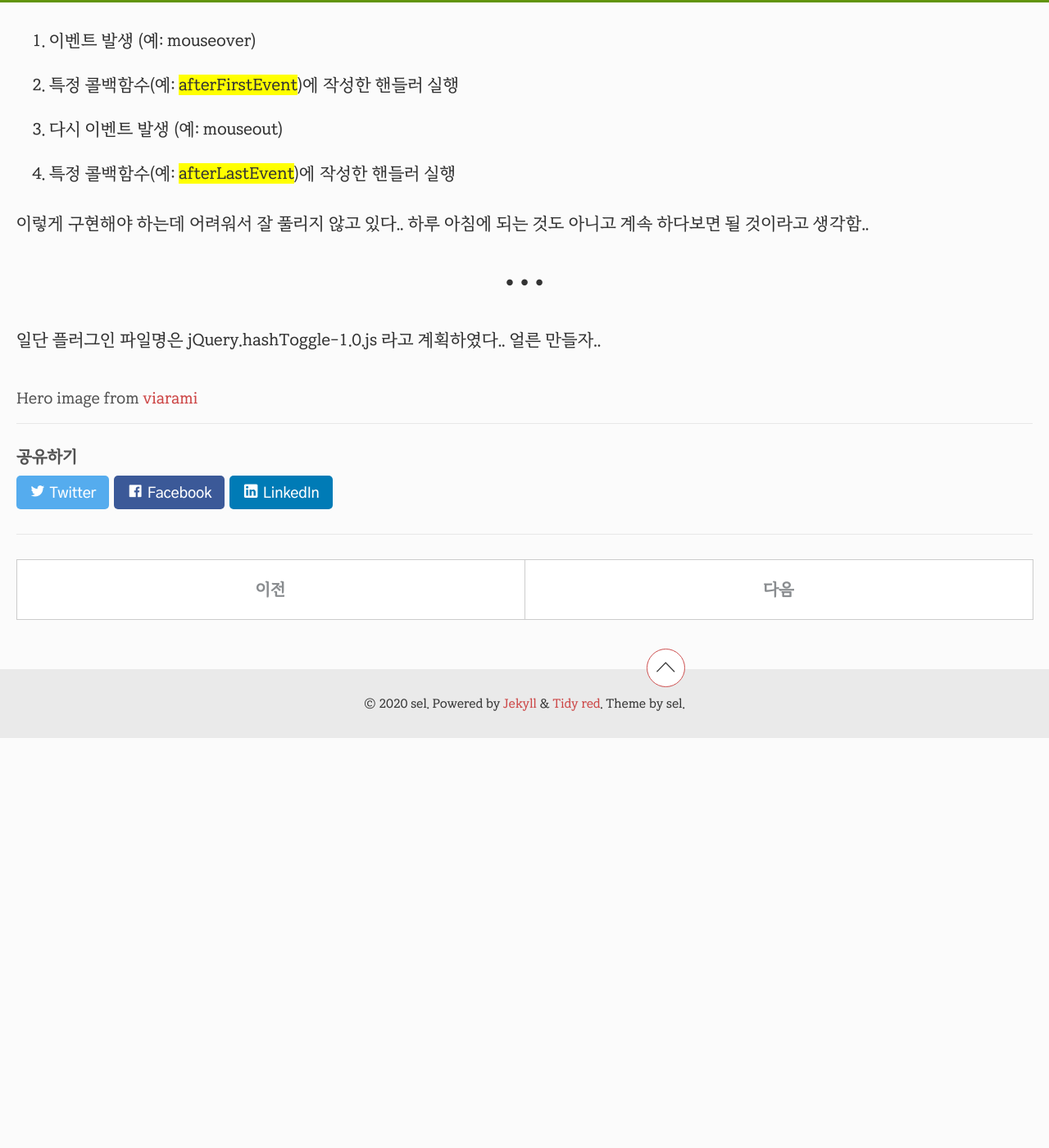
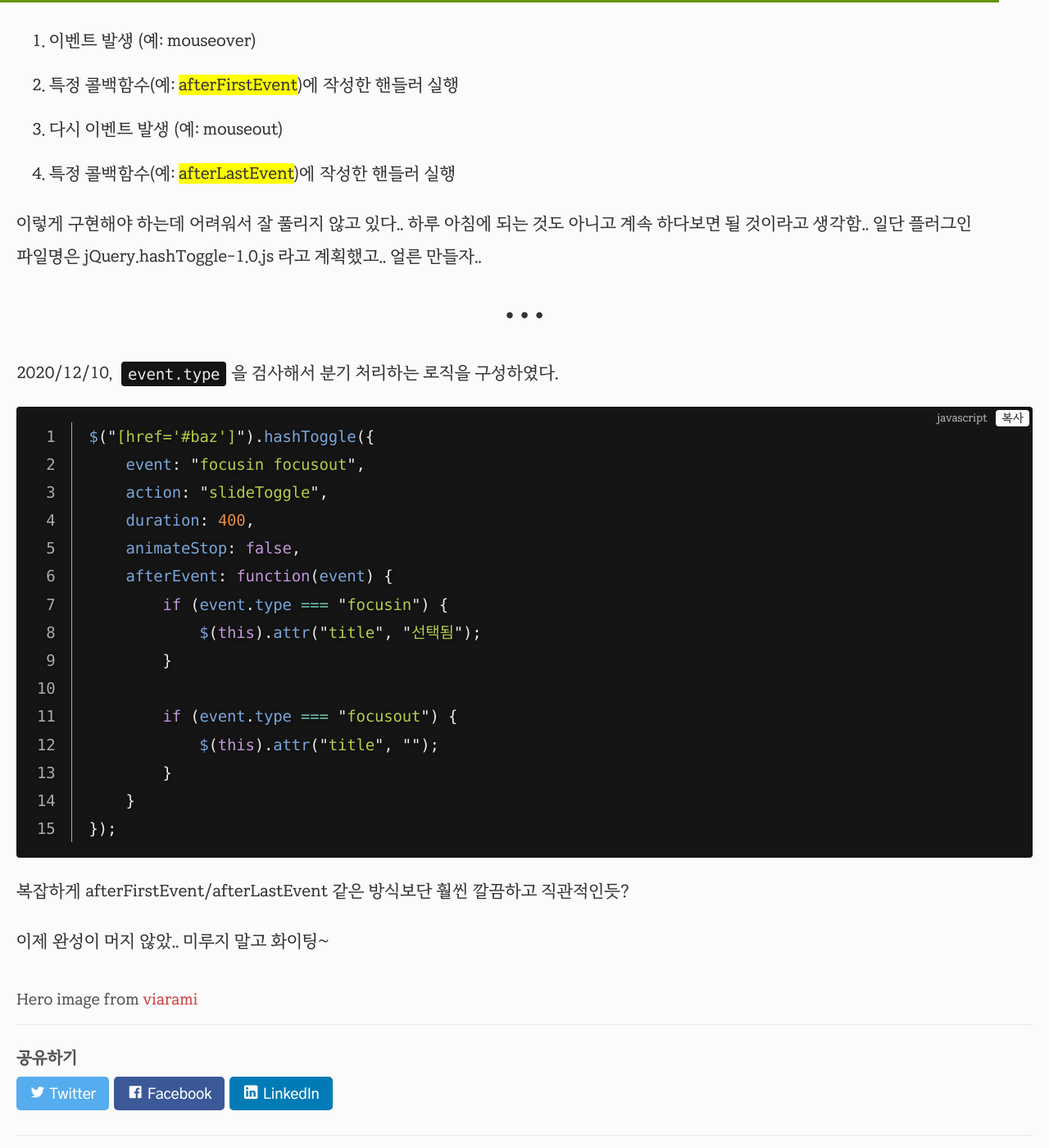
Before and after one commit to selosele/selosele.github.io, a Jekyll site: the page built from _posts/2020-10-15-making-jquery-plugin.md, in a window 1280 px wide and 1400 px high, scrolled down 4683 px. Shown: the whole window at 82% size. Built offline with Jekyll 4.4.1, drawn with Linux system fonts in a browser that asks for light colours; comment, search, counter and statistics services are not loaded; before the commit the page ends 5583 px from its top, so only the background shows below that; some of the changed text lies outside the part shown.

Commit message:
포스트 내용 추가

````diff
--- a/_posts/2020-10-15-making-jquery-plugin.md
+++ b/_posts/2020-10-15-making-jquery-plugin.md
@@ -117,8 +117,8 @@ $(".foo").hashToggle({
 {:data-line="3"}
 ```javascript
 $(".foo").hashToggle({
-    afterEvent: function() {
-        $(this).attr("title", "확장됨"); // 예) 아코디언 ui의 웹 접근성 대응 코드
+    afterEvent: function(event) {
+        $(this).attr("title", "선택됨"); // 탭 ui의 웹 접근성 대응 코드
     }
 });
 ```
@@ -136,8 +136,30 @@ $(".foo").hashToggle({
 3. 다시 이벤트 발생 (예: mouseout)
 4. 특정 콜백함수(예: <mark>afterLastEvent</mark>)에 작성한 핸들러 실행
 
-이렇게 구현해야 하는데 어려워서 잘 풀리지 않고 있다.. 하루 아침에 되는 것도 아니고 계속 하다보면 될 것이라고 생각함..
+이렇게 구현해야 하는데 어려워서 잘 풀리지 않고 있다.. 하루 아침에 되는 것도 아니고 계속 하다보면 될 것이라고 생각함.. 일단 플러그인 파일명은 jQuery.hashToggle-1.0.js 라고 계획했고.. 얼른 만들자..
 
 ---
 
-일단 플러그인 파일명은 jQuery.hashToggle-1.0.js 라고 계획하였다.. 얼른 만들자..
+2020/12/10, ```event.type```{:.language-javascript}을 검사해서 분기 처리하는 로직을 구성하였다.
+
+```javascript
+$("[href='#baz']").hashToggle({
+    event: "focusin focusout",
+    action: "slideToggle",
+    duration: 400,
+    animateStop: false,
+    afterEvent: function(event) {
+        if (event.type === "focusin") {
+            $(this).attr("title", "선택됨");
+        }
+
+        if (event.type === "focusout") {
+            $(this).attr("title", "");
+        }
+    }
+});
+```
+
+복잡하게 afterFirstEvent/afterLastEvent 같은 방식보단 훨씬 깔끔하고 직관적인듯?
+
+이제 완성이 머지 않았.. 미루지 말고 화이팅~
````
